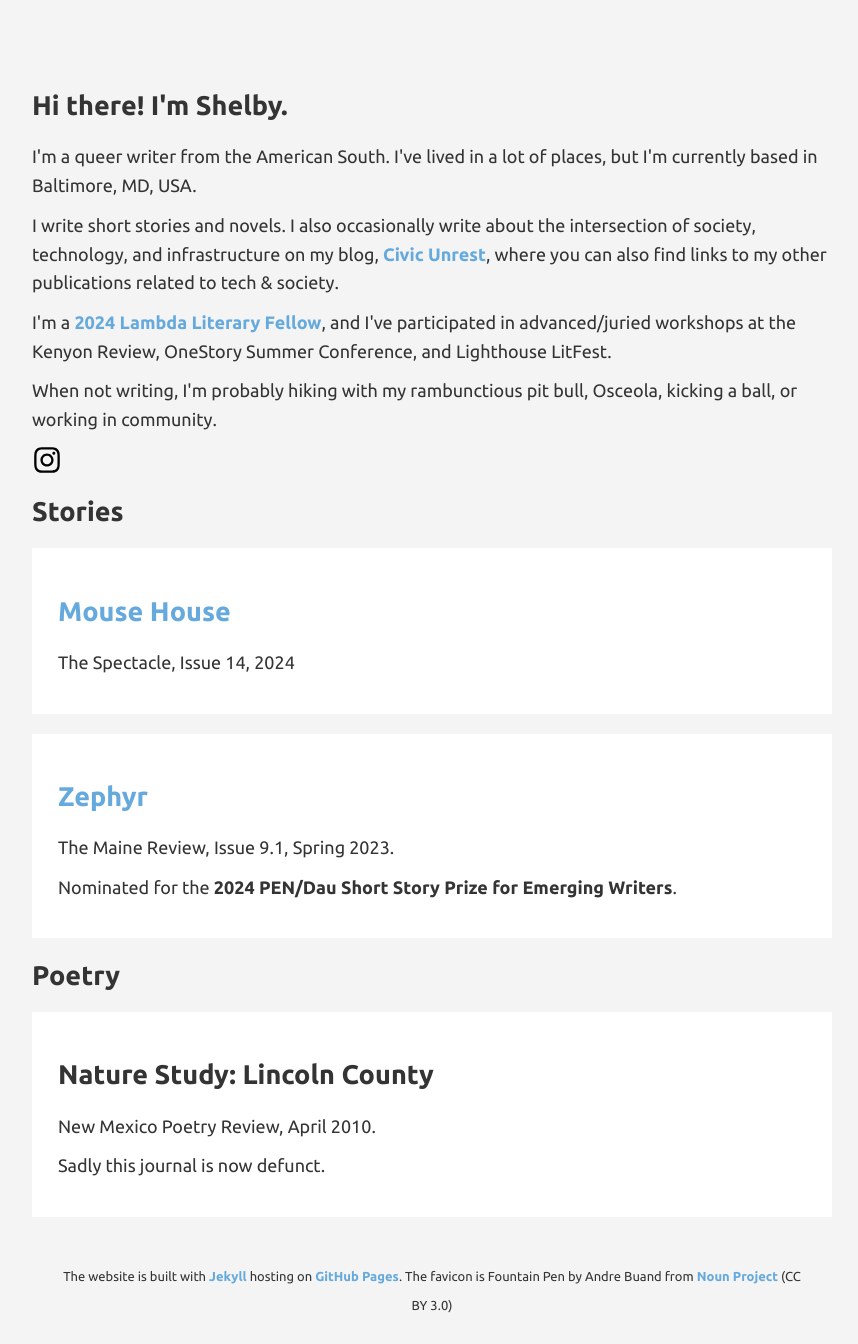
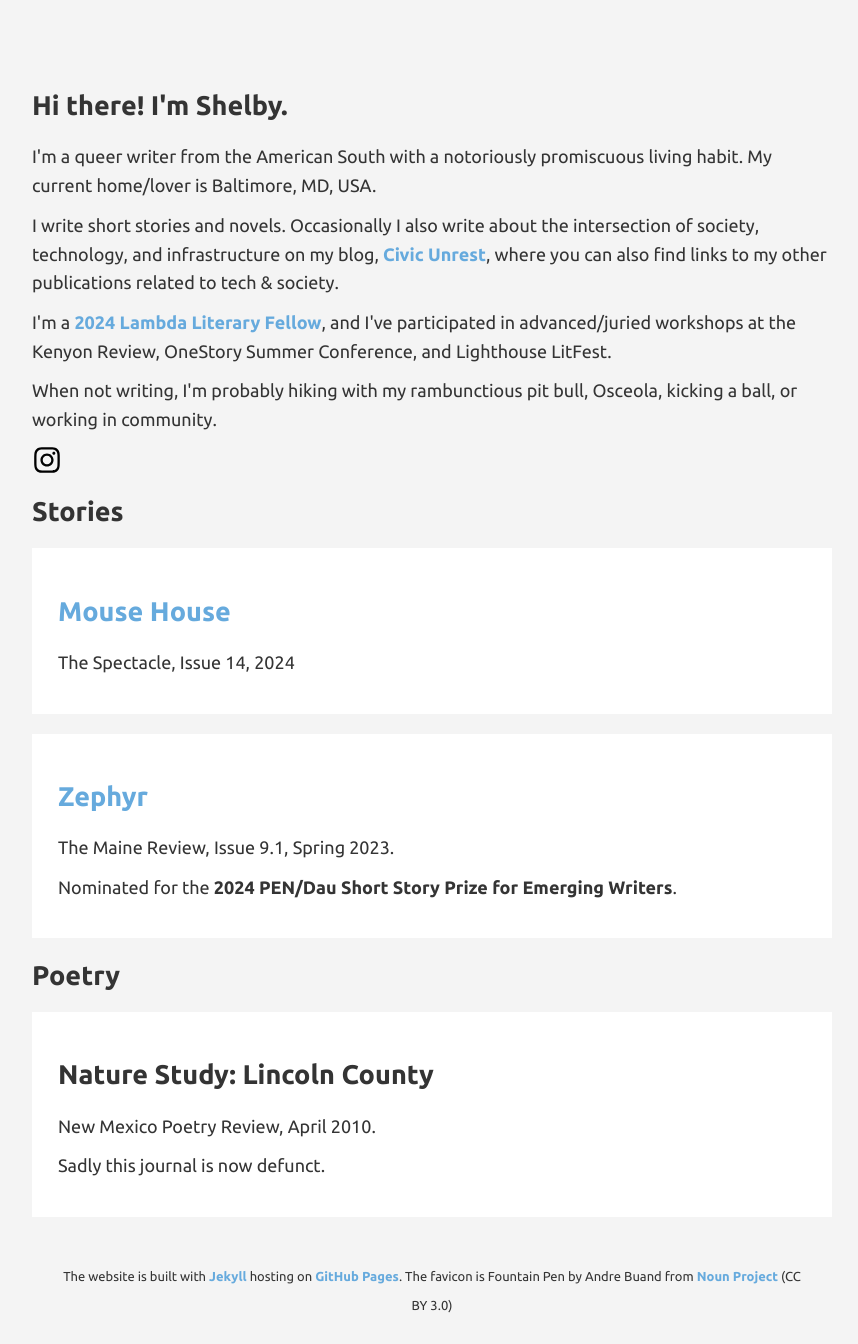
Before and after one commit to switzersc/switzersc.github.io, a Jekyll site: the page built from index.html, in a window 1280 px wide. Shown: the whole page, without its empty margins (208-1066 px from the left). Built offline with Jekyll 4.4.1, drawn with Linux system fonts in a browser that asks for light colours; the list of posts is cut into pages by our own code; comment, search, counter and statistics services are not loaded.

Commit message:
make more fun

```diff
--- a/index.html
+++ b/index.html
@@ -7,14 +7,16 @@ layout: index
 <h1>Hi there! I'm Shelby.</h1>
 
 <p>
-    I'm a queer writer from the American South. I've lived in a lot of places, but I'm currently based in Baltimore, MD, USA.
+    I'm a queer writer from the American South with a notoriously promiscuous living habit. My current home/lover is Baltimore, MD, USA.
 </p>
 
 <p>
-    I write short stories and novels. I also occasionally write about the intersection of society, technology, and infrastructure on my blog, <a href="https://civicunrest.com" target="_blank">Civic Unrest</a>, where you can also find links to my other publications related to tech & society.
+    I write short stories and novels. Occasionally I also write about the intersection of society, technology, and infrastructure on my blog, <a href="https://civicunrest.com" target="_blank">Civic Unrest</a>, where you can also find links to my other publications related to tech & society.
 </p>
 
-<p>I'm a <a href="https://lambdaliterary.org/emerging-writers-retreat/" target="_blank">2024 Lambda Literary Fellow</a>, and I've participated in advanced/juried workshops at the Kenyon Review, OneStory Summer Conference, and Lighthouse LitFest.</p>
+<p>
+  I'm a <a href="https://lambdaliterary.org/emerging-writers-retreat/" target="_blank">2024 Lambda Literary Fellow</a>, and I've participated in advanced/juried workshops at the Kenyon Review, OneStory Summer Conference, and Lighthouse LitFest.
+</p>
 
 <p>
   When not writing, I'm probably hiking with my rambunctious pit bull, Osceola, kicking a ball, or working in community.
```
